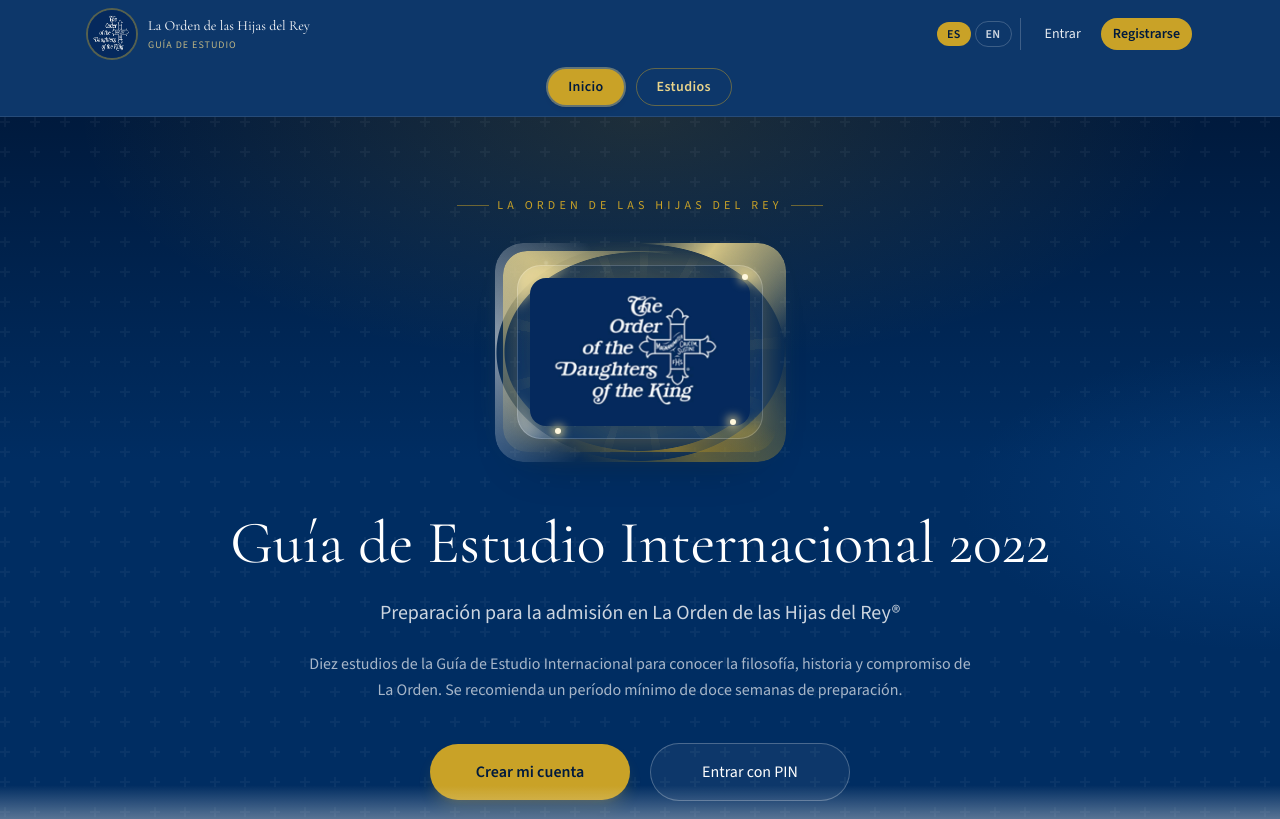
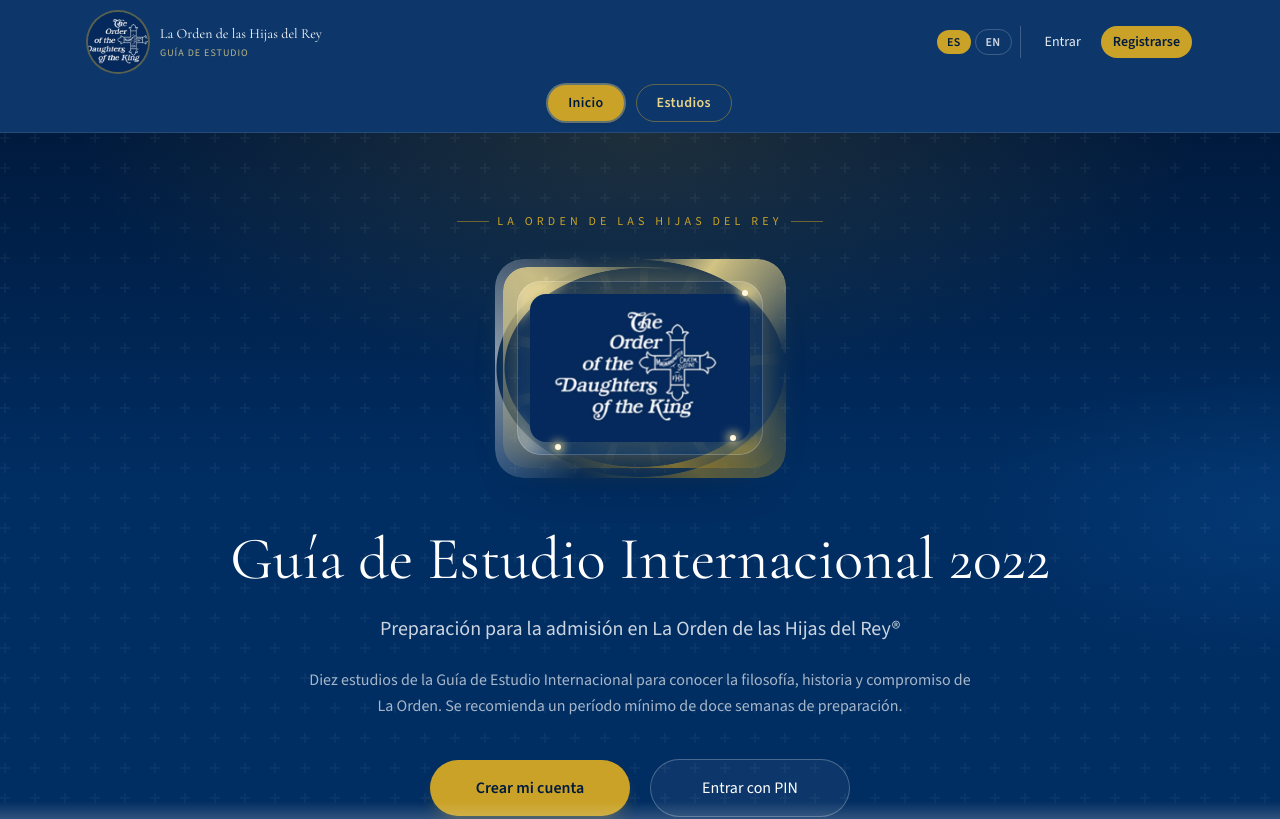
Before and after one commit to raulleonny1/hijasdelreyapp, a Next.js app: page / in a window 1280 px wide. Shown: the top 819 px of the page. Built offline with nearby package versions, Linux system fonts and the light colour scheme; no server answers.

Commit message:
Centrar verticalmente el logo del header y agrandarlo un poco.
Alinea el logo con ES/Salir sin mover las pestañas Estudios, Chat y Oracion.

Co-authored-by: Cursor <cursoragent@cursor.com>

```diff
--- a/src/components/Header.tsx
+++ b/src/components/Header.tsx
@@ -87,20 +87,21 @@ export function Header() {
   return (
     <header className="sticky top-0 z-50 border-b border-white/10 bg-navy/95 backdrop-blur-md pt-[env(safe-area-inset-top)]">
       <div className="mx-auto max-w-6xl px-3 py-2 sm:px-6 sm:py-2.5">
-        {/* Fila 1: logo + idioma + cuenta */}
-        <div className="flex items-center justify-between gap-2">
+        {/* Fila 1: logo + idioma + cuenta (centrado vertical; no afecta pestañas) */}
+        <div className="flex min-h-14 items-center justify-between gap-2 sm:min-h-16">
           <Link
             href={homeHref}
-            className="flex min-w-0 items-center gap-2 transition-opacity hover:opacity-90 sm:gap-3"
+            className="flex min-w-0 items-center self-center transition-opacity hover:opacity-90"
           >
             <Image
               src="/logo.jpeg"
               alt={t.brand}
-              width={52}
-              height={52}
-              className="h-11 w-11 shrink-0 rounded-full ring-2 ring-gold/40 sm:h-12 sm:w-12"
+              width={64}
+              height={64}
+              priority
+              className="block h-14 w-14 shrink-0 rounded-full object-cover ring-2 ring-gold/40 sm:h-[3.75rem] sm:w-[3.75rem]"
             />
-            <div className="hidden min-w-0 md:block">
+            <div className="ml-3 hidden min-w-0 md:block">
               <p className="truncate font-serif text-sm leading-snug text-white">{t.brand}</p>
               <p className="mt-0.5 text-[10px] tracking-widest text-gold-light/80 uppercase">
                 {t.studyGuide}
@@ -108,7 +109,7 @@ export function Header() {
             </div>
           </Link>
 
-          <div className="flex shrink-0 items-center gap-1.5 sm:gap-2">
+          <div className="flex shrink-0 items-center self-center gap-1.5 sm:gap-2">
             <LanguageSwitcher variant="header" />
             {checked && (
               <>
```
